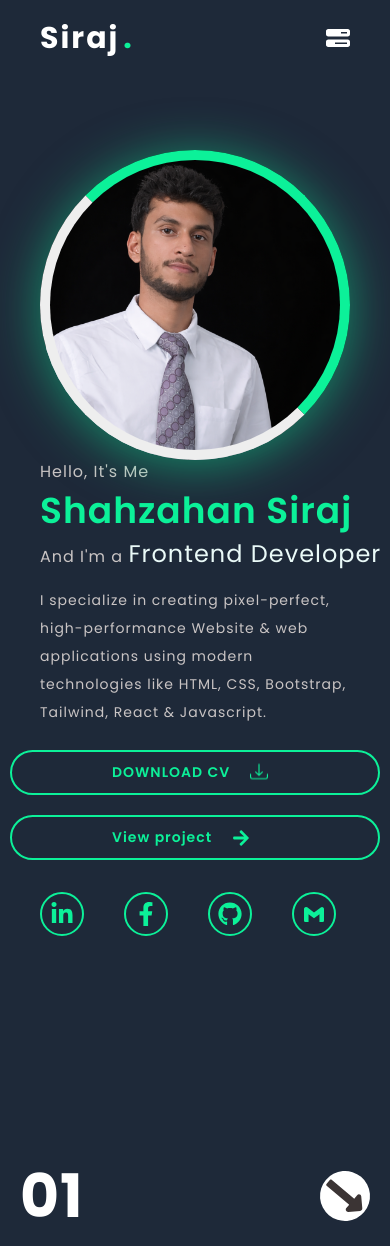
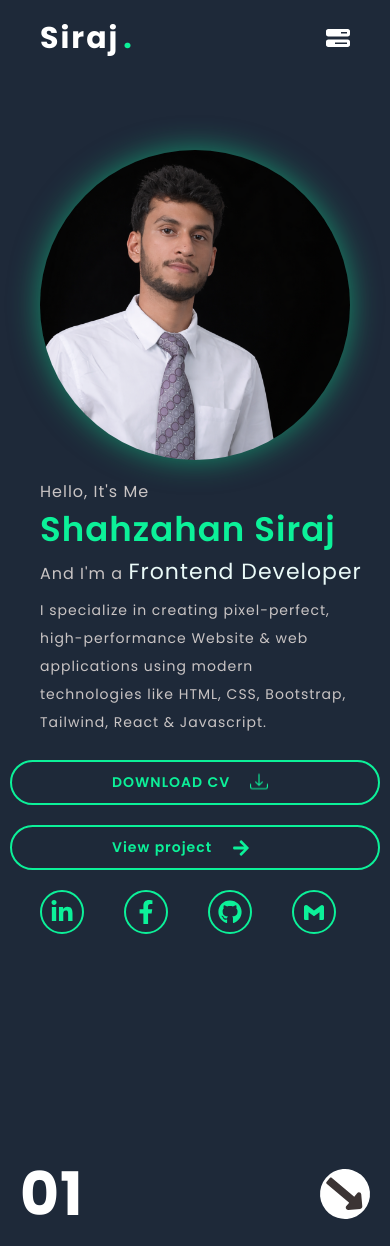
Before and after one commit to shahzahandev/protfolio, a React (Vite) app: page / in a window 390 px wide. Shown: the top 1246 px of the page. Built offline with nearby package versions, Linux system fonts and the light colour scheme; a web font is replaced by a local one.

Commit message:
banner update 2

```diff
--- a/src/components/Banner/Banner.jsx
+++ b/src/components/Banner/Banner.jsx
@@ -16,18 +16,17 @@ const Banner = () => {
 
   return (
     <>
-      <div className="bg-gray-800 font-primary md:pt-[200px] pt-[150px] md:pb-[60px] pb-[50px] overflow-y-hidden tracking-[1px] ">
+      <div className="bg-gray-800 font-primary md:pt-[200px] pt-[150px] md:pb-[50px] pb-[50px] overflow-y-hidden tracking-[1px] ">
         <Container>
-          <div className="md:flex md:justify-between items-center md:px-0 px-5 scroll- ">
-            <div className="flex items-center md:hidden md:w-[80%] relative drop-shadow-[0_5px_25px_rgb(12_241_153_/_.5)]">
+          <div className="md:flex md:justify-between items-center md:px-0 px-5">
+            <div className="flex items-center md:hidden md:w-[80%] relative drop-shadow-[0_0px_15px_rgb(12_241_153_/_.5)] mb-5">
               <img src={banner1} alt="" className="rounded-[50%]" />
-              <div className="cricle absolute w-full h-full top-0 left-0 rounded-[50%] border-10 border-t-[rgb(12,241,153)] border-b-[#eeeeee] border-l-[#eeeeee] border-r-[#0cf199]"></div>
             </div>
             <div className="md:w-[70%]">
               <h4 className="md:text-[24px] text-[#c9c4c4]">Hello, It's Me</h4>
-              <h1 className="md:text-6xl text-[36px] md:w-auto w-[400px] font-semibold text-[#0cf199] md:mt-[15px]">Shahzahan Siraj</h1>
-              <h3 className="md:text-3xl text-[#c9c4c4] md:mt-[20px] md:w-auto w-[400px]">And I'm a <span className="md:text-4xl text-2xl text-[#eafaf8]">Frontend Developer</span></h3>
-              <p className="md:text-[16px] text-[14px] text-[#c9c4c4] md:w-[500px] w-aut0 md:mt-[20px] mt-4 leading-7">I specialize in creating pixel-perfect, high-performance Website & web applications using modern technologies like HTML, CSS, Bootstrap, Tailwind, React & Javascript.</p>
+              <h1 className="md:text-6xl text-[34px] md:w-auto w-[400px] font-semibold text-[#0cf199] md:mt-[15px]">Shahzahan Siraj</h1>
+              <h3 className="md:text-3xl text-[#c9c4c4] md:mt-[20px] md:w-auto w-[400px]">And I'm a <span className="md:text-4xl text-[22px] text-[#eafaf8]">Frontend Developer</span></h3>
+              <p className="md:text-[16px] text-[14px] text-[#c9c4c4] md:w-[500px] w-aut0 md:mt-[20px] mt-2 leading-7">I specialize in creating pixel-perfect, high-performance Website & web applications using modern technologies like HTML, CSS, Bootstrap, Tailwind, React & Javascript.</p>
               <div className="flex md:flex-row flex-col items-center md:mt-[25px] mt-6 md:space-x-10 md:space-y-0 space-y-5">
                 <button className="flex items-center md:px-[32px] px-[100px] md:py-[13px] py-[10px] border-2 border-[#0cf199] rounded-[50px] bg-transparent text-[14px] font-semibold text-[rgb(12,241,153)]  transition-all duration-300 ease-in hover:shadow-[0px_0px_10px_rgba(12,241,153,1)] md:w-auto w-[370px] cursor-pointer">DOWNLOAD CV
                   <BsDownload className="md:ml-2 ml-5 font-bold text-[18px] animate-bounce" />
@@ -39,8 +38,22 @@ const Banner = () => {
 
                 </NavLink>
               </div>
-              <div className="font-main text-white  md:mt-10 mt-8">
-                {/* <div className="flex md:flex-row space-x-10 items-center">
+              <div className="font-main text-white  md:mt-10 mt-5">
+                  <ul className="flex md:space-x-[110px] space-x-10 text-[#0cf199]">
+                    <li className="border-2 rounded-[50%] p-2 text-[24px] transition-all duration-100 ease-in hover:shadow-[0px_0px_10px_rgba(12,241,153,1)]">
+                    <a href="https://www.linkedin.com/in/shahzahan-siraj-7b5ba7304/"><FaLinkedinIn className='' /></a>
+                  </li>
+                  <li className="border-2 rounded-[50%] p-2 text-[24px] transition-all duration-100 ease-in hover:shadow-[0px_0px_10px_rgba(12,241,153,1)]">
+                    <a href="https://www.facebook.com/shahzahan.siraj.92"><FaFacebookF className='text-[24px]' /></a>
+                  </li>
+                  <li className="relative border-2 rounded-[50%] p-2 text-[24px] transition-all duration-100 ease-in hover:shadow-[0px_0px_10px_rgba(12,241,153,1)]">
+                    <a href="https://github.com/shahzahandev"><FaGithub className='' /></a>
+                  </li>
+                    <li className="relative border-2 rounded-[50%] p-2 text-[24px] transition-all duration-100 ease-in hover:shadow-[0px_0px_10px_rgba(12,241,153,1)]">
+                    <a href="https://mail.google.com/mail/u/0/?tab=rm&ogbl"><BiLogoGmail  className='' /></a>
+                  </li>
+                </ul>
+                      {/* <div className="flex md:flex-row space-x-10 items-center">
                   <div className="flex items-center space-x-2">
                     <h2 className="md:text-4xl text-3xl font-semibold" >01</h2>
                     <p className=" md:text-[12px] text-[10px] text-[#c9c4c4] md:w-[120px] w-[80px]">Years of experience</p>
@@ -54,20 +67,6 @@ const Banner = () => {
                     <p className=" md:text-[12px] text-[10px] text-[#c9c4c4] md:w-[100px] w-[80px]">Code commits</p>
                   </div>
                </div> */}
-                  <ul className="flex md:space-x-[100px] space-x-10 text-[#0cf199]">
-                    <li className="border-2 rounded-[50%] p-2 text-[24px] transition-all duration-100 ease-in hover:shadow-[0px_0px_10px_rgba(12,241,153,1)]">
-                    <a href="https://www.linkedin.com/in/shahzahan-siraj-7b5ba7304/"><FaLinkedinIn className='' /></a>
-                  </li>
-                  <li className="border-2 rounded-[50%] p-2 text-[24px] transition-all duration-100 ease-in hover:shadow-[0px_0px_10px_rgba(12,241,153,1)]">
-                    <a href="https://www.facebook.com/shahzahan.siraj.92"><FaFacebookF className='text-[24px]' /></a>
-                  </li>
-                  <li className="relative border-2 rounded-[50%] p-2 text-[24px] transition-all duration-100 ease-in hover:shadow-[0px_0px_10px_rgba(12,241,153,1)]">
-                    <a href="https://github.com/shahzahandev"><FaGithub className='' /></a>
-                  </li>
-                    <li className="relative border-2 rounded-[50%] p-2 text-[24px] transition-all duration-100 ease-in hover:shadow-[0px_0px_10px_rgba(12,241,153,1)]">
-                    <a href="https://mail.google.com/mail/u/0/?tab=rm&ogbl"><BiLogoGmail  className='' /></a>
-                  </li>
-                </ul>
               </div>
             </div>
             <div className="md:block hidden w-[30%] relative ">
```
